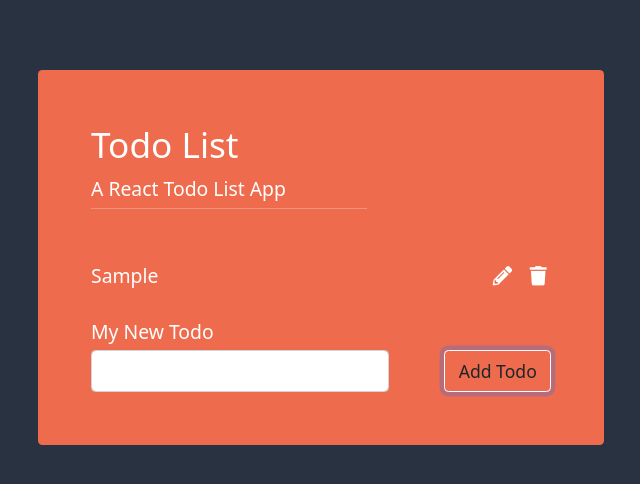
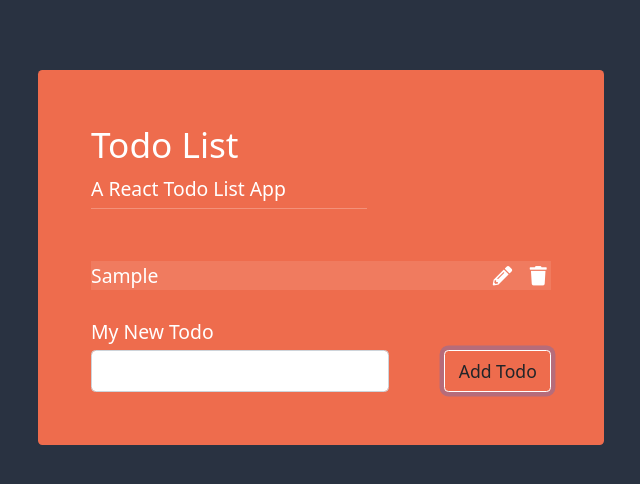
Before and after one commit to ialnazer/todo-app-hosted, a React (Create React App) app: page / in a window 1280 px wide. Both pictures are taken after typing "Sample" into the empty fields and a click on the button "Add Todo". Shown: the top 484 px of the page, without its empty margins (319-959 px from the left). Built offline with nearby package versions, Linux system fonts and the light colour scheme.

Commit message:
add transparent background for todos

```diff
--- a/src/Todo.css
+++ b/src/Todo.css
@@ -3,7 +3,10 @@
     color: #293241;
 }
 .Todo{
-    width: 100%
+    width: 100%;
+    display: flex;
+    justify-content:space-between;
+    background-color: rgba(255, 255, 255, 0.1);
 }
 span:hover{
     background-color: #293241;
@@ -15,3 +18,6 @@ span:hover{
 .Todo-form-btn:hover{
     background-color: #eea694;
 }
+.Todo-form{
+    width: 100%;
+}
--- a/src/Todo.js
+++ b/src/Todo.js
@@ -44,16 +44,18 @@ class Todo extends Component {
         // if (this.props.linethrough) {
         //     className = `${className} Todo-text-linethrough`
         // }
-        let todo =
-            <div className="d-flex flex-row">
-                <div className={this.props.linethrough? "Todo-text-linethrough flex-grow-1" :"flex-grow-1"} onClick={this.handleTextClick}>{this.props.text}</div>
+        let todo =(
+        <div className="Todo mb-2">
+            {/* <div className="d-flex flex-row"> */}
+                <div className={this.props.linethrough? "Todo-text-linethrough" :""} onClick={this.handleTextClick}>{this.props.text}</div>
                 <div>
                     <span className="me-2 rounded-2" onClick={this.handleEditClick}><i className="fas fa-pencil-alt p-1"></i></span>
                     <span className=" rounded-2" onClick={this.handleDeleteClick}><i className="fas fa-trash p-1"></i></span>
                 </div>
-            </div>
+            </div>)
         if (this.state.toedit) {
-            todo =
+            todo =(
+            <div className="Todo mb-2">
                 <form className="Todo-form">
                 <div className="row align-items-center">
                     <div className="col-8">
@@ -64,16 +66,17 @@ class Todo extends Component {
                     </div>
                 </div>
                 </form>
+                </div>)
             // <form className="d-flex flex-row Todo-form">
             //     <input className="flex-grow-1" name='editedTodo' value={this.state.editedTodo} onChange={this.handleChange}></input>
             //     <button className="Todo-form-btn" onClick={this.handleSubmit}>Save</button>
             // </form>
         }
-        return (
-            <div className="Todo mb-2">
-                {todo}
-            </div>
-        );
+        return todo; //(
+            // <div className="Todo mb-2">
+                //{todo}
+            // </div>
+        //);
     }
 }
 
```
